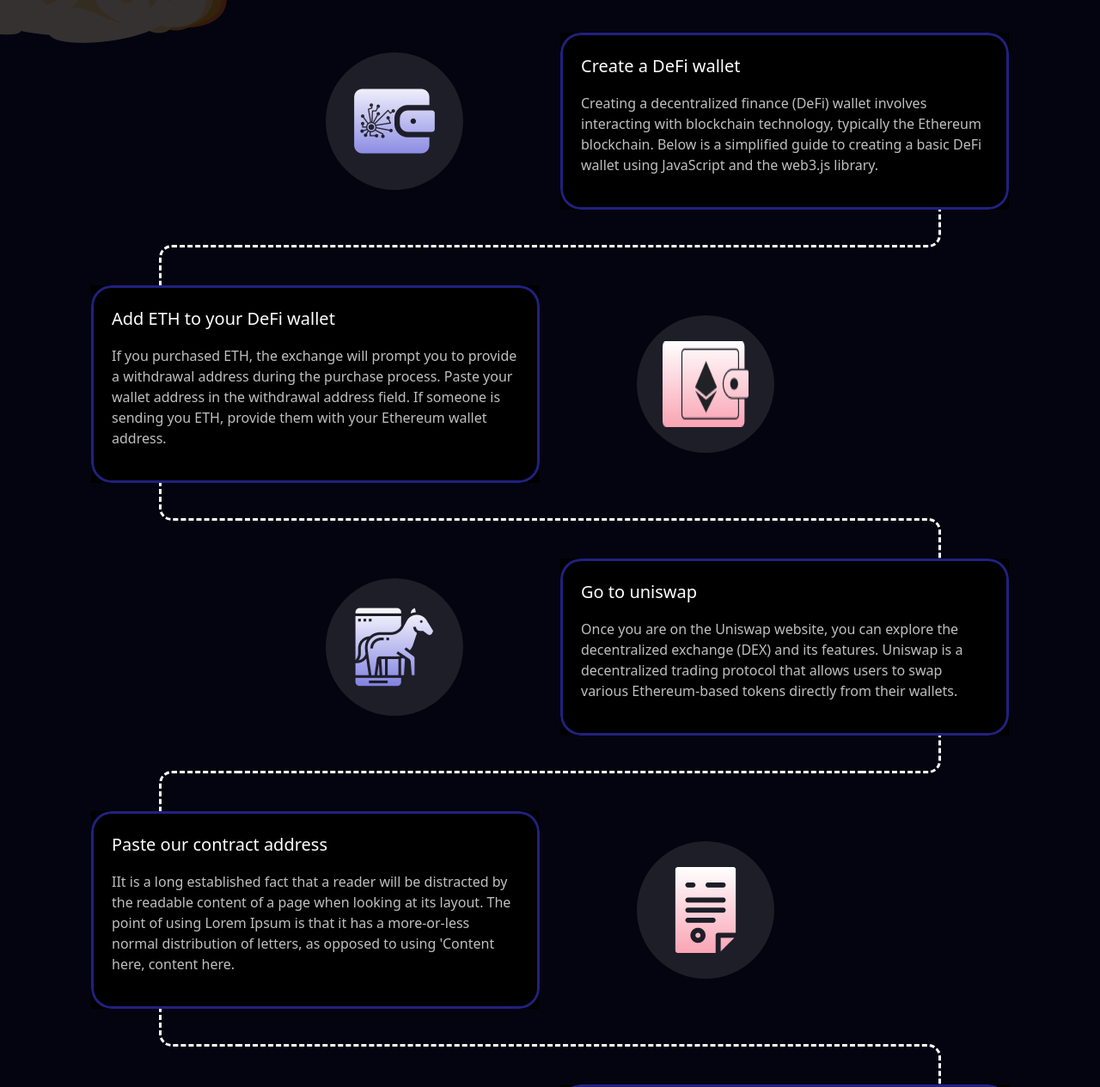
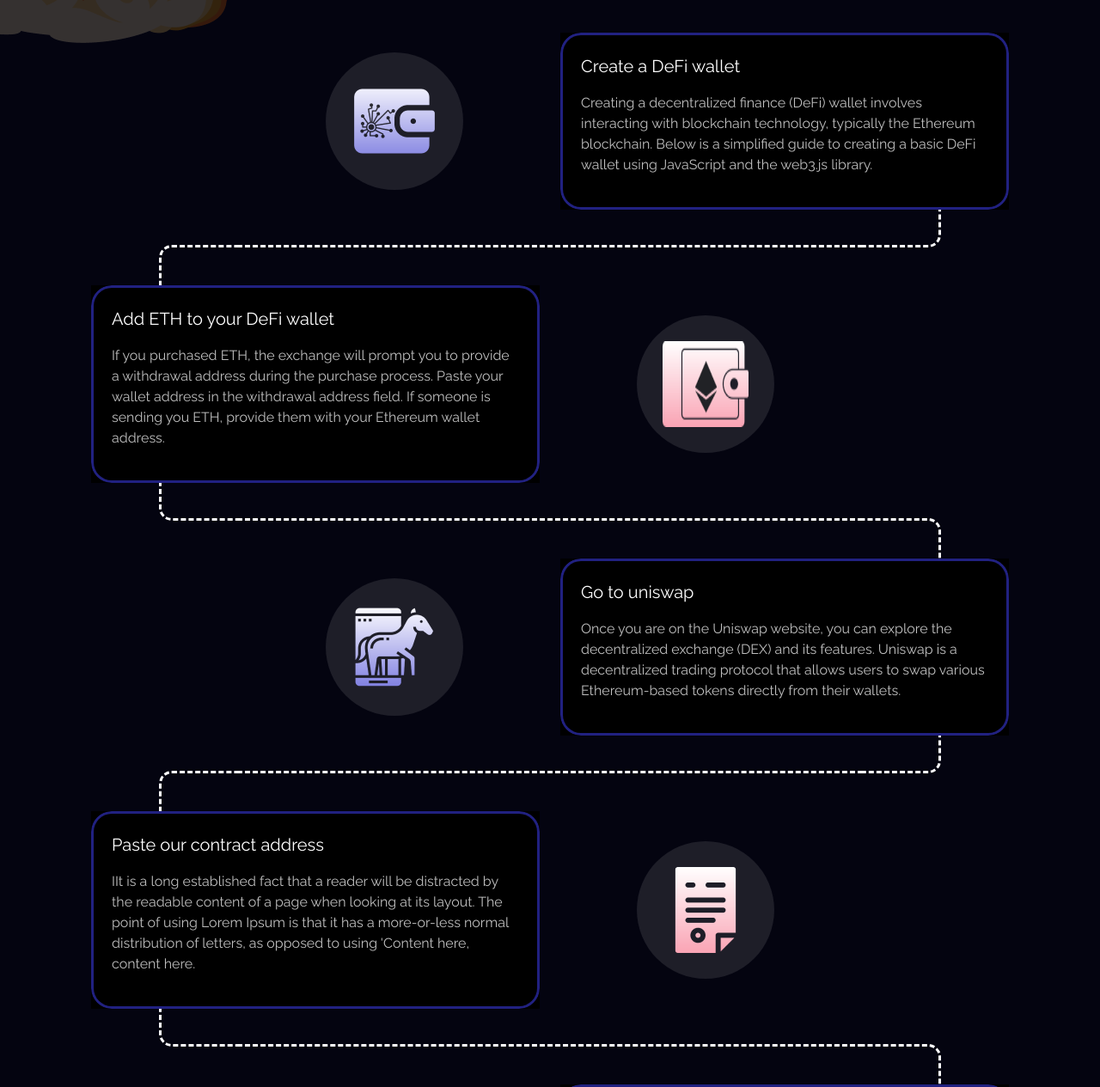
Before and after one commit to sachinsiwach502/Crypto-Homepage, a plain HTML site: page index.html in a window 1280 px wide. Shown: the part 1824-3089 px from the top of the page at 86% size. Drawn offline with nearby package versions, Linux system fonts and the light colour scheme.

Commit message:
add font faimly in timleine

```diff
--- a/index.html
+++ b/index.html
@@ -144,8 +144,8 @@
                         <div class="row align-items-lg-center  how-it-works flex-row-reverse justify-content-start">
                             <div class="col-lg-6 col-md-7 col-9 text-right">
                                 <div class="timeline_boxes">
-                                    <p class="fm fw-700 fs-20 lh-120 text-white">Create a DeFi wallet</p>
-                                    <p class="text-white fm fw-400 fs-16 lh-150 opacity-75">Creating a decentralized
+                                    <p class="ff-r fw-700 fs-20 lh-120 text-white">Create a DeFi wallet</p>
+                                    <p class="text-white ff-r fw-400 fs-16 lh-150 opacity-75">Creating a decentralized
                                         finance
                                         (DeFi)
                                         wallet involves
@@ -181,8 +181,8 @@
                             </div>
                             <div class="col-lg-6 col-md-7 col-9 text-right">
                                 <div class="timeline_boxes">
-                                    <p class="fm fw-700 fs-20 lh-120 text-white">Add ETH to your DeFi wallet</p>
-                                    <p class="text-white fm fw-400 fs-16 lh-150 opacity-75">If you purchased ETH, the
+                                    <p class="ff-r fw-700 fs-20 lh-120 text-white">Add ETH to your DeFi wallet</p>
+                                    <p class="text-white ff-r fw-400 fs-16 lh-150 opacity-75">If you purchased ETH, the
                                         exchange will prompt you to provide a withdrawal address during the purchase
                                         process. Paste
                                         your wallet address in the withdrawal address field. If someone is sending you
@@ -207,8 +207,9 @@
                         <div class="row align-items-lg-center how-it-works flex-row-reverse">
                             <div class="col-lg-6 col-md-7 col-9 text-right">
                                 <div class="timeline_boxes">
-                                    <p class="fm fw-700 fs-20 lh-120 text-white">Go to uniswap</p>
-                                    <p class="text-white fm fw-400 fs-16 lh-150 opacity-75">Once you are on the Uniswap
+                                    <p class="ff-r fw-700 fs-20 lh-120 text-white">Go to uniswap</p>
+                                    <p class="text-white ff-r fw-400 fs-16 lh-150 opacity-75">Once you are on the
+                                        Uniswap
                                         website, you can explore the decentralized exchange (DEX) and its features.
                                         Uniswap is a
                                         decentralized trading protocol that allows users to swap various Ethereum-based
@@ -242,8 +243,8 @@
                             </div>
                             <div class="col-lg-6 col-md-7 col-9 text-right">
                                 <div class="timeline_boxes">
-                                    <p class="fm fw-700 fs-20 lh-120 text-white">Paste our contract address</p>
-                                    <p class="text-white fm fw-400 fs-16 lh-150 opacity-75">IIt is a long established
+                                    <p class="ff-r fw-700 fs-20 lh-120 text-white">Paste our contract address</p>
+                                    <p class="text-white ff-r fw-400 fs-16 lh-150 opacity-75">IIt is a long established
                                         fact that a reader will be distracted by the readable content of a page when
                                         looking at its
                                         layout. The point of using Lorem Ipsum is that it has a more-or-less normal
@@ -272,8 +273,8 @@
                             </div>
                             <div class="col-lg-6 col-md-7 col-9 text-right">
                                 <div class="timeline_boxes">
-                                    <p class="fm fw-700 fs-20 lh-120 text-white">Swap your ETH to $QUIDZ</p>
-                                    <p class="text-white fm fw-400 fs-16 lh-150 opacity-75">It is a long established
+                                    <p class="ff-r fw-700 fs-20 lh-120 text-white">Swap your ETH to $QUIDZ</p>
+                                    <p class="text-white ff-r fw-400 fs-16 lh-150 opacity-75">It is a long established
                                         fact that a reader will be distracted by the readable content of a page when
                                         looking at its
                                         layout. making it look like readable English. Many desktop publishing packages
@@ -580,7 +581,7 @@
             </div>
         </section>
         <div class="scroll_to_top">
-            <img src="./assets/img/png/git add .png" alt="scroll_to_top" class="w-100">
+            <img src="./assets/img/png/scroll_to_top.png" alt="scroll_to_top" class="w-100">
         </div>
     </footer>
 
```
